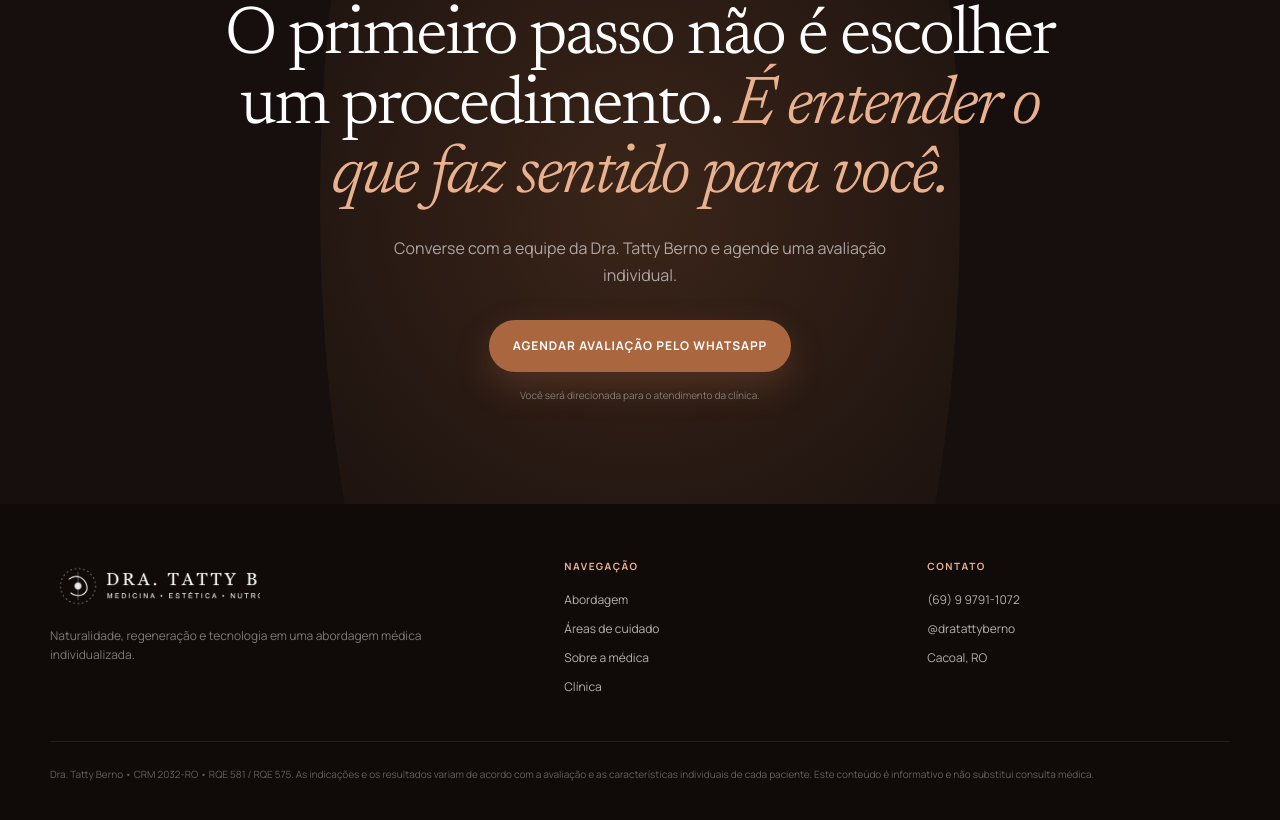
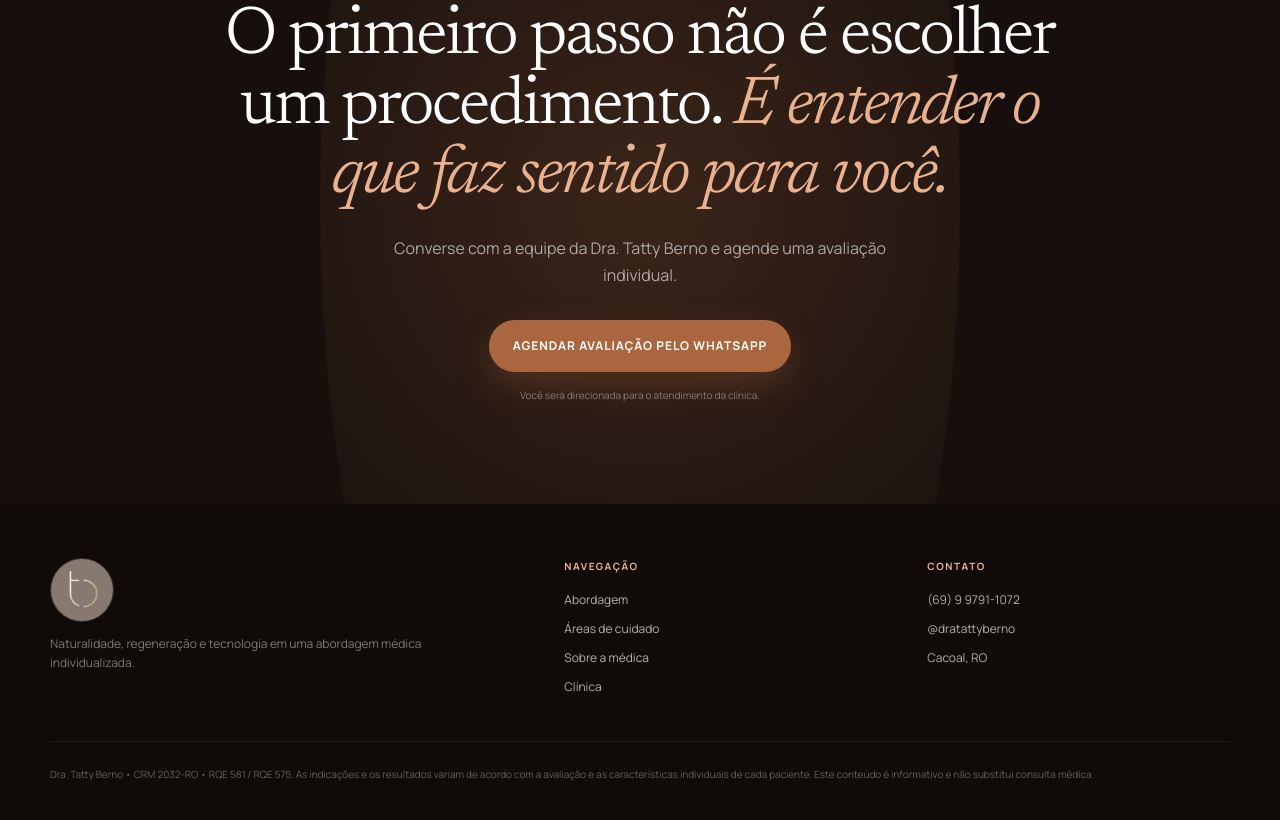
Before and after one commit to ygorjose112-creator/dra-tatty-berno, a plain HTML site: page index.html in a window 1280 px wide. Shown: the part 7267-8087 px from the top of the page. Drawn offline with Linux system fonts and the light colour scheme.

Commit message:
fix: use official logo in footer

```diff
--- a/index.html
+++ b/index.html
@@ -193,7 +193,7 @@
 
     .footer { padding: 54px 0 110px; background: #100a08; color: #fff; }
     .footer-grid { display: grid; grid-template-columns: 1.2fr .8fr .8fr; gap: 60px; }
-    .footer-logo { width: 210px; filter: brightness(0) invert(1); }
+    .footer-logo { width: 64px; height: 64px; border: 1px solid rgba(255,255,255,.16); border-radius: 50%; object-fit: cover; }
     .footer p { max-width: 430px; color: rgba(255,255,255,.45); font-size: 12px; }
     .footer h3 { margin: 0 0 16px; color: var(--apricot); font-size: 10px; letter-spacing: .16em; text-transform: uppercase; }
     .footer-links { display: grid; gap: 9px; color: rgba(255,255,255,.68); font-size: 12px; }
@@ -463,7 +463,7 @@
   <footer class="footer">
     <div class="container">
       <div class="footer-grid">
-        <div><img class="footer-logo" src="assets/logo.png" alt="Dra. Tatty Berno"><p>Naturalidade, regeneração e tecnologia em uma abordagem médica individualizada.</p></div>
+        <div><img class="footer-logo" src="Logo.jpg" alt="Logo Dra. Tatty Berno"><p>Naturalidade, regeneração e tecnologia em uma abordagem médica individualizada.</p></div>
         <div><h3>Navegação</h3><div class="footer-links"><a href="#abordagem">Abordagem</a><a href="#areas">Áreas de cuidado</a><a href="#sobre">Sobre a médica</a><a href="#clinica">Clínica</a></div></div>
         <div><h3>Contato</h3><div class="footer-links"><a href="https://wa.me/556999791072" target="_blank" rel="noopener">(69) 9 9791-1072</a><a href="https://www.instagram.com/dratattyberno/" target="_blank" rel="noopener">@dratattyberno</a><a href="https://g.co/kgs/cV3ahGH" target="_blank" rel="noopener">Cacoal, RO</a></div></div>
       </div>
```
